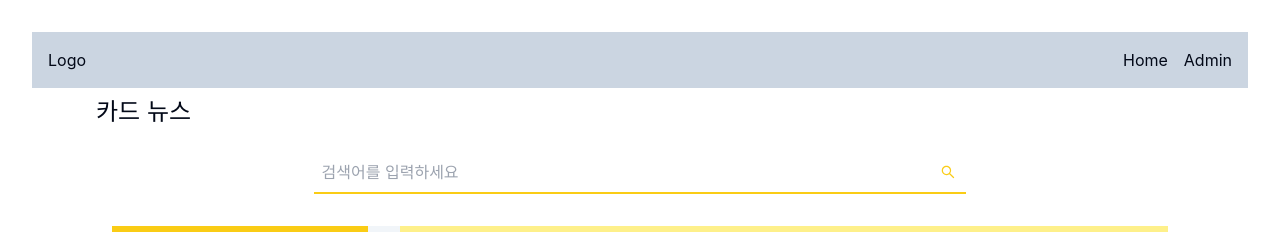
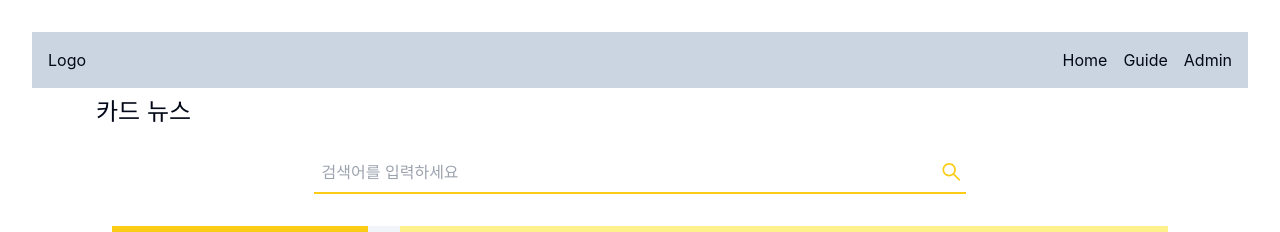
Before and after one commit to redhean/The_Liquor, a React (Vite) app in the folder frontend/: page /cardnews in a window 1280 px wide. Shown: the top 232 px of the page. Built offline with nearby package versions, Linux system fonts and the light colour scheme; grey boxes are pictures that could not be loaded; a web font is replaced by a local one.

Commit message:
fix: some design

```diff
--- a/frontend/src/components/LiquorSearchItem.tsx
+++ b/frontend/src/components/LiquorSearchItem.tsx
@@ -37,7 +37,7 @@ export default function LiqourSearchItem({
 
   return (
     <div
-      className="grid grid-cols-[7rem,_auto] gap-4 bg-slate-200 p-2 w-full h-fit"
+      className="grid grid-cols-[7rem,_auto] gap-4 bg-slate-200 p-2 w-full h-fit hover:bg-slate-300 cursor-pointer"s
       onClick={() => {
         navigate(`/liquor/${data.id}`);
       }}
--- a/frontend/src/components/Topbar.tsx
+++ b/frontend/src/components/Topbar.tsx
@@ -6,6 +6,7 @@ export default function Topbar() {
       <div>Logo</div>
       <div className="flex gap-4">
         <Link to="/">Home</Link>
+        <Link to="/cardnews">Guide</Link>
         <Link to="/admin">Admin</Link>
       </div>
     </div>
--- a/frontend/src/index.css
+++ b/frontend/src/index.css
@@ -62,12 +62,27 @@
 @layer base {
   * {
     @apply border-border;
-    font-family: "Pretendard Variable", Pretendard, -apple-system,
-      BlinkMacSystemFont, system-ui, Roboto, "Helvetica Neue", "Segoe UI",
-      "Apple SD Gothic Neo", "Noto Sans KR", "Malgun Gothic",
-      "Apple Color Emoji", "Segoe UI Emoji", "Segoe UI Symbol", sans-serif;
+    font-family:
+      "Pretendard Variable",
+      Pretendard,
+      -apple-system,
+      BlinkMacSystemFont,
+      system-ui,
+      Roboto,
+      "Helvetica Neue",
+      "Segoe UI",
+      "Apple SD Gothic Neo",
+      "Noto Sans KR",
+      "Malgun Gothic",
+      "Apple Color Emoji",
+      "Segoe UI Emoji",
+      "Segoe UI Symbol",
+      sans-serif;
   }
   body {
     @apply bg-background text-foreground;
   }
+  *::-webkit-scrollbar {
+    display: none;
+  }
 }
--- a/frontend/src/pages/CardNewsMain.tsx
+++ b/frontend/src/pages/CardNewsMain.tsx
@@ -86,7 +86,12 @@ export default function CardNewsMain() {
           placeholder="검색어를 입력하세요"
           className="w-full p-2 focus:outline-none"
         />
-        <Button size={"icon"} className="bg-transparent p-0"><AiOutlineSearch className="fill-yellow-400 size-4 stroke-2"/></Button>
+        <AiOutlineSearch
+          className="size-8 p-1 cursor-pointer fill-yellow-400"
+          onClick={() => {
+            navigate("/cardnews?");
+          }}
+        />
       </div>
     );
   };
@@ -141,7 +146,7 @@ export default function CardNewsMain() {
 
   return (
     <div className="flex flex-col justify-center items-center mx-16">
-        <h1 className="self-start text-2xl py-2">카드 뉴스</h1>
+      <h1 className="self-start text-2xl py-2">카드 뉴스</h1>
       <SearchBar />
       <div className="bg-slate-100 grid grid-cols-[16rem,_auto] m-4 gap-8 w-fit">
         {
```
